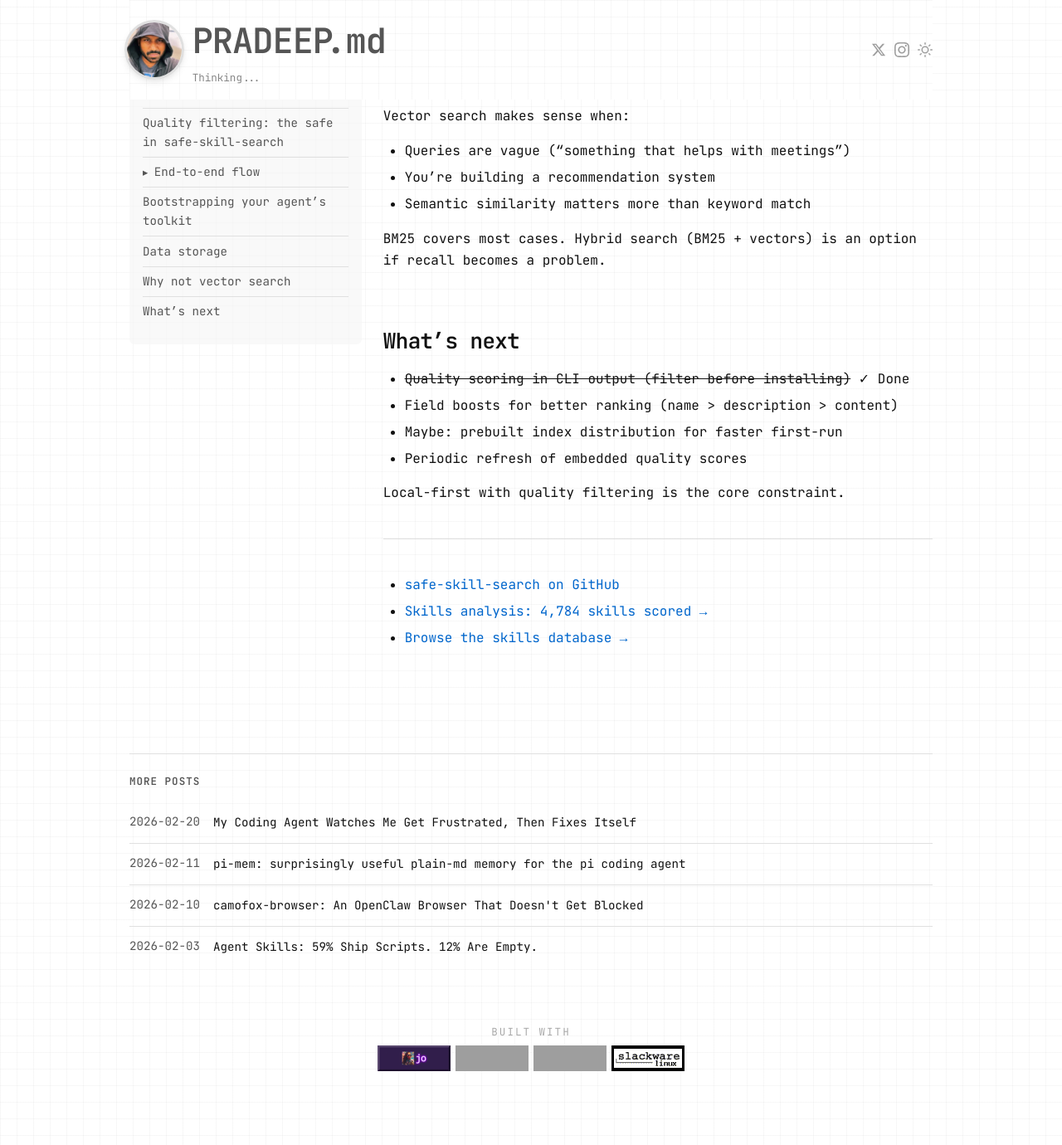
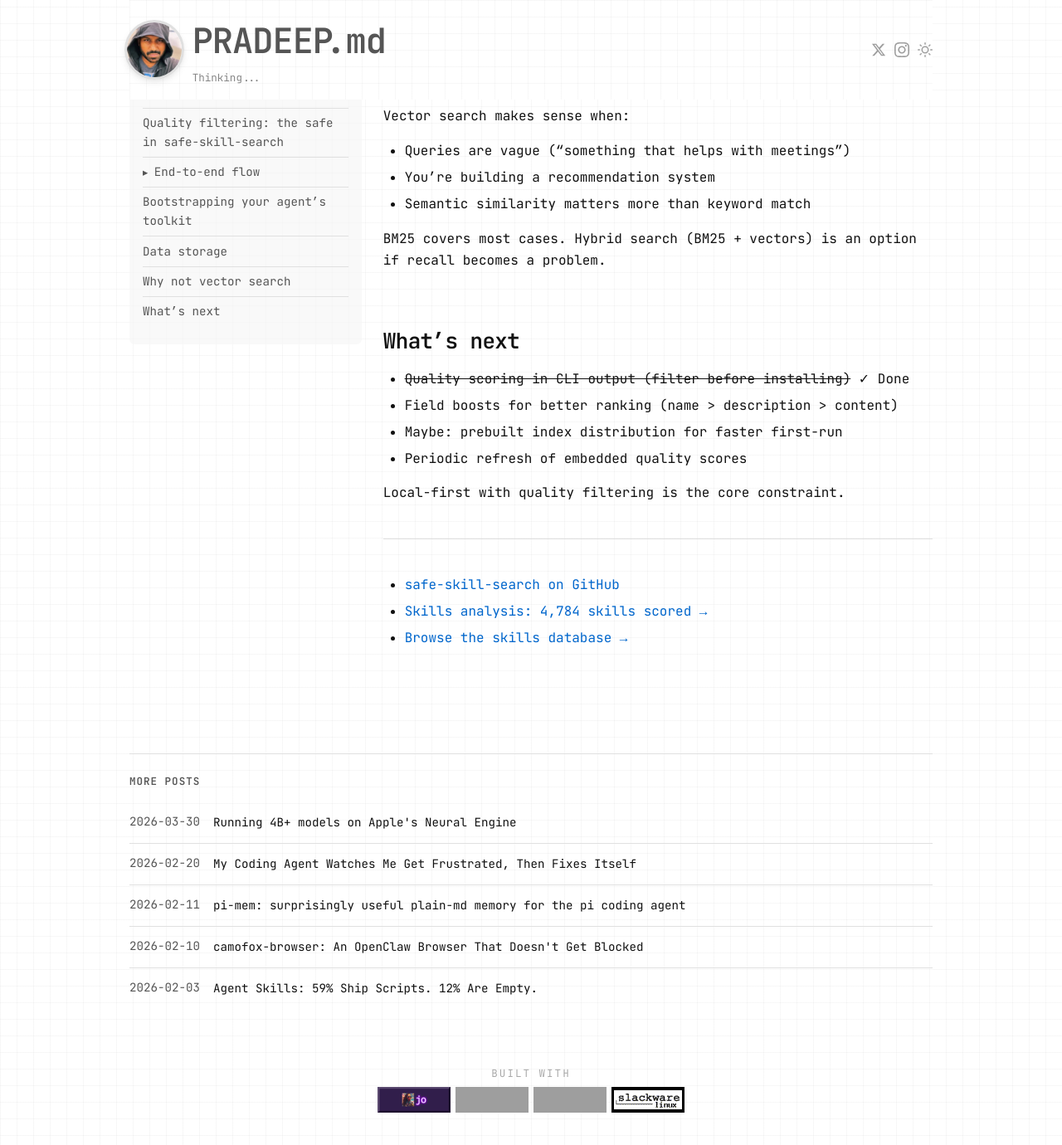
Before and after one commit to skyfallsin/skyfallsin.github.io, a Jekyll site: the page built from _posts/2026-02-03-skill-search-local-first.md, in a window 1280 px wide and 1400 px high, scrolled down 7612 px. Shown: the top 1380 px of the window at 83% size. Built offline with Jekyll 4.4.1, drawn with Linux system fonts in a browser that asks for light colours; nearby versions of some CDN libraries; some of the changed lines change nothing that is shown; grey boxes are pictures that could not be loaded.

Commit message:
publish: Running 4B+ models on Apple's Neural Engine
ANE blog post covering ane.cpp runtime, concurrency results, dispatch-bound
analysis, hardware bandwidth section, and field guide. Also adds footnote
styling, scroll-padding-top fix for sticky header anchors, and TOC h3
indent with pipe border.

```diff
--- a/_layouts/default.html
+++ b/_layouts/default.html
@@ -252,6 +252,7 @@
       --border: var(--lk-outline);
       --selection: var(--lk-selection);
     }
+    html { scroll-padding-top: 120px; }
     * { box-sizing: border-box; }
     body {
       font-family: "JetBrains Mono", monospace;
@@ -871,6 +872,16 @@
       font-weight: 600;
     }
 
+    .footnotes {
+      font-size: var(--lk-font-caption);
+      color: var(--text-muted);
+      line-height: var(--lk-leading-normal);
+      margin-top: var(--lk-size-2xl);
+      padding-top: var(--lk-size-md);
+    }
+    .footnotes ol { padding-left: var(--lk-size-lg); }
+    .footnotes li { margin-bottom: var(--lk-size-xs); }
+    .footnotes p { margin-bottom: var(--lk-size-3xs); }
     canvas { max-width: 100%; margin: var(--lk-size-lg) 0; }
 
     .post-layout {
@@ -953,7 +964,9 @@
       padding-left: 0;
     }
     .toc li.h3 {
-      padding-left: var(--lk-size-xs);
+      padding-left: var(--lk-size-md);
+      border-left: 1px solid var(--border);
+      margin-left: var(--lk-size-3xs);
     }
     .toc a {
       color: var(--text-muted);
--- /dev/null
+++ b/_posts/2026-03-30-apple-neural-engine-local-llm-agents.md
@@ -0,0 +1,164 @@
+---
+layout: post
+title: "Running 4B+ models on Apple's Neural Engine"
+date: 2026-03-30
+published: true
+description: "Dense 4B and 9B models run end-to-end on ANE. The interesting part isn't single-stream speed — it's running four concurrent agent streams locally without draining the battery."
+---
+
+**TL;DR:**
+- Dense 4B and 9B language models running entirely on Apple's Neural Engine, bypassing CoreML
+- Single-stream generation tops out around 7–8 tok/s on M3 Max, but four concurrent streams hit ~13 tok/s aggregate while the GPU and CPU stay idle
+- The Neural Engine is the same 16-core block on every M1 through M5 regardless of SKU — performance is predictable across devices
+- Code: [ane.cpp](https://github.com/skyfallsin/ane.cpp). Companion [field guide](https://github.com/skyfallsin/apple-neural-engine-field-guide) documents 40+ ANE experiments in an autoresearch-style loop
+
+---
+
+GPUs are great for local inference if the goal is raw tokens per second on one chat, but they're a poor fit if what you actually want is many small inference streams running quietly in the background for hours — on an M3 Max, sustained GPU inference pulls 40–60W from the GPU cluster alone[^1], and that adds up fast on battery.
+
+[Jo](https://askjo.ai) runs a local macOS component that handles on-device context — browser history clustering, note indexing, local tool dispatch — and today those workloads either wake the GPU or wait for the cloud, both of which have tradeoffs in power draw and latency respectively.
+
+What we really want is an autonomous ambient layer on your machine, things organizing by themselves and context building up quietly. Getting that to work without draining the battery means finding hardware that can carry parallel inference at low power — and if something can do that, the local side of Jo becomes a thing that runs continuously instead of intermittently. That's the target.
+
+## The Neural Engine
+
+Every Apple Silicon chip since M1 has a 16-core Neural Engine[^2] — same core count on the base Air as on the Max, same MIL programs through the same `_ANEInMemoryModel` interface, for five years running. An M1 Air and an M4 Max both have identical ANE blocks. That kind of consistency across SKUs is unusual for Apple, and it means we can target the ANE and know what to expect regardless of what machine a user has.
+
+Apple exposes the ANE through CoreML[^3], but CoreML doesn't give you direct control over dispatch scheduling or IOSurface tensor layout — both of which matter for autoregressive transformer decode. ane.cpp bypasses CoreML and talks to the ANE directly through Apple's private `AppleNeuralEngine.framework`[^4].
+
+| Generation | ANE cores | TOPS | Base BW | Process |
+|---|---:|---:|---:|---|
+| M1 (2020) | 16 | 11 | 68 GB/s | 5 nm |
+| M2 (2022) | 16 | 15.8 | 100 GB/s | 5 nm |
+| M3 (2023) | 16 | 18 | 100 GB/s | 3 nm |
+| M4 (2024) | 16 | 38 | 120 GB/s | 3 nm |
+| M5 (2025) | 16 | — | 154 GB/s | 3 nm |
+
+TOPS have doubled from M3 to M4, but we're nowhere near saturating even the M1's 11 TOPS — our bottleneck is dispatch overhead, not raw compute. That makes the TOPS progression less interesting than the fact that the dispatch architecture hasn't changed. Base-tier memory bandwidth has also grown substantially, and the effect on ANE work is [less straightforward](#more-on-the-hardware).
+
+## What we built
+
+[ane.cpp](https://github.com/skyfallsin/ane.cpp) runs dense 4B and 9B models end-to-end on the Neural Engine, building on [maderix](https://github.com/maderix/ANE)[^4]'s reverse-engineering of Apple's private ANE framework and [johnmai-dev](https://github.com/johnmai-dev/ANE-LM)[^5]'s first working LLM runtime on ANE. Current M3 Max numbers:
+
+| Model | Prompt | Generate |
+|---|---:|---:|
+| Qwen3-4B | 26.59 tok/s | 7.27 tok/s |
+| Qwen3.5-4B[^7] | 13.68 tok/s | 8.37 tok/s |
+| Qwen3.5-9B | 3.97 tok/s | 4.27 tok/s |
+
+### Concurrency
+
+Seven tokens per second isn't fast. But single-stream speed isn't really the point — what's more interesting is concurrency. During token generation most of the ANE's capacity goes unused, which means we can run multiple streams at once:
+
+| Active streams | Aggregate tok/s | Per-stream avg |
+|---:|---:|---:|
+| 1 | 7.18 | ~7.18 |
+| 2 | 8.55 | ~4.28 |
+| 4 | 12.9–13.1 | ~3.3 |
+
+Four concurrent inference streams, locally, one process, on the neural engine, with the GPU and CPU staying free for everything else. If you just look at tokens-per-joule, the neural engine looks roughly comparable to GPU/CPU work in our measurements so far. But combine that with slower token generation and it means you can run this in parallel with multiple jobs for a much longer time.
+
+We haven't really had the opportunity before to run many little agent streams locally, continuously, without turning the machine into a space heater. There have been some reports that M4s and M5s can more aggressively speed things up using runtime paths[^12] we don't currently have access to on M3, but we haven't verified that yet.
+
+## How the runtime works
+
+ane.cpp compiles each weight matrix into an ANE convolution kernel[^8] with weights baked in at compile time, and for each generated token the runtime bounces back and forth between ANE and CPU — ANE handles the big matrix multiplications, CPU handles the sequential stuff like attention and normalization that ANE can't do well in fp16[^9].
+
+<div style="max-width: 480px; margin: 2em auto; font-family: 'JetBrains Mono', monospace; font-size: 12px; line-height: 1.6;">
+<div style="padding: 6px 12px; background: var(--bg-alt); border: 1px solid var(--border); border-radius: 4px; margin-bottom: 4px; text-align: center; color: var(--text-muted);">
+  Embedding lookup (CPU)
+</div>
+<div style="text-align: center; color: var(--text-muted); opacity: 0.5; line-height: 1;">↓</div>
+<div style="border: 2px solid var(--accent); border-radius: 6px; padding: 10px 12px; margin-bottom: 4px;">
+  <div style="text-align: center; color: var(--text-muted); font-size: 11px; margin-bottom: 6px;">× 32 layers</div>
+  <div style="display: grid; grid-template-columns: 1fr 1fr; gap: 4px;">
+    <div style="padding: 4px 8px; background: var(--bg-alt); border: 1px solid var(--border); border-radius: 3px; color: var(--text-muted);">RMSNorm (CPU)</div>
+    <div style="padding: 4px 8px; background: var(--accent); color: #fff; border-radius: 3px;"><b>Fused QKV</b> (ANE)</div>
+    <div style="padding: 4px 8px; background: var(--bg-alt); border: 1px solid var(--border); border-radius: 3px; color: var(--text-muted);">RoPE + Attn (CPU)</div>
+    <div style="padding: 4px 8px; background: var(--accent); color: #fff; border-radius: 3px;"><b>O proj + res</b> (ANE)</div>
+    <div style="padding: 4px 8px; background: var(--bg-alt); border: 1px solid var(--border); border-radius: 3px; color: var(--text-muted);">RMSNorm (CPU)</div>
+    <div style="padding: 4px 8px; background: var(--accent); color: #fff; border-radius: 3px;"><b>FFN + res</b> (ANE)</div>
+  </div>
+</div>
+<div style="text-align: center; color: var(--text-muted); opacity: 0.5; line-height: 1;">↓</div>
+<div style="padding: 6px 12px; background: var(--bg-alt); border: 1px solid var(--border); border-radius: 4px; margin-bottom: 4px; text-align: center; color: var(--text-muted);">
+  Final norm (CPU)
+</div>
+<div style="text-align: center; color: var(--text-muted); opacity: 0.5; line-height: 1;">↓</div>
+<div style="padding: 6px 12px; background: var(--accent); color: #fff; border-radius: 4px; text-align: center;">
+  <b>LM head</b> (ANE, chunked)
+</div>
+</div>
+
+The key operations are the fused kernels — `oproj_add` combines the output projection with a residual add in a single ANE dispatch[^10], and `ffn_resadd` does the same for the SwiGLU FFN block[^10]. This matters because decode on this hardware is dispatch-bound, with a rough fit of `latency ≈ 119µs + bytes / 78 GB/s`[^9] and about 113 dispatches per generated token where the fixed overhead dominates. Cutting even a few dispatches per layer adds up quickly across 32 layers.
+
+Each weight matrix compiles into a MIL convolution program[^8] that gets loaded onto the ANE via Apple's private `AppleNeuralEngine.framework`[^4], and a persistent compile cache means the first-run compilation cost only needs to be paid once per kernel variant.
+
+### Prefill
+
+For prefill (processing the prompt), we pack multiple tokens into the W-lane dimension of the ANE's IOSurface tensors[^11]. The ANE requires a minimum spatial width of 32, so for single-token decode most of that width is wasted. During prefill we can batch 4 tokens at once across those lanes, which gets us roughly 2x the throughput compared to generation.
+
+## More on the hardware
+
+The ANE uses memory differently than a GPU. Weights don't stream from DRAM during inference — they're baked into ANE kernels at compile time. So the classic GPU bottleneck (bandwidth-bound weight loading) doesn't apply here. What does flow through memory is activation data: every time the runtime bounces between ANE and CPU — roughly 113 times per generated token — it writes results to an IOSurface and reads them back through DMA. Our measurements give an effective per-dispatch transfer rate of about 78 GB/s, with the bulk of each dispatch's latency (~119µs) coming from fixed overhead rather than the transfer itself.
+
+For single-stream decode, that means bandwidth barely registers. Activation tensors are small at 4B scale (a few KB per dispatch), and the fixed dispatch overhead dominates so thoroughly that the M3 Pro's bandwidth regression — 154 vs the M2 Pro's 205 GB/s, after Apple trimmed the memory bus from 256-bit to 192-bit — produced no measurable change in ANE throughput. Single-stream decode is dispatch-bound, and no amount of extra bandwidth changes that.
+
+But the workload we actually care about isn't single-stream. Four concurrent sessions generating tokens simultaneously means four times the activation traffic sharing the same memory bus. During W-lane batched prefill, each dispatch carries 4× the data. And if future runtime improvements chip away at that 119µs dispatch overhead — which is the single biggest thing standing between ANE inference and meaningfully higher throughput — the bandwidth term becomes the next ceiling. At that point, the difference between a base-tier M1 at 68 GB/s and a base-tier M5 at 154 GB/s starts determining how many concurrent streams can run before they contend with each other.
+
+All our concurrency measurements are on M3 Max, which has 307+ GB/s of headroom. Whether a base-chip M1 or M5 would show different scaling is an open question — but it's the right question, because the workload we're building toward (multiple always-on agent streams on a MacBook Air) is exactly the scenario where base-tier bandwidth would be the constraint.
+
+## What's next
+
+The immediate priority is getting this into Jo — wiring ane.cpp as the backend for local indexing, background summarization, and the other ambient workloads that currently wake the GPU or round-trip to the cloud. That's the whole reason we went down this rabbit hole, and the concurrency numbers are good enough to start building on.
+
+Beyond that, the things we're most interested in:
+
+**Newer chips.** All of our measurements are on M3 Max, and several dead ends — runtime-weight convolutions, `_ANEClient` direct evaluation, multi-procedure MIL chaining — have external reports suggesting they may work on M4 or M5. The M4 doubled ANE TOPS from 18 to 38, and the M5 introduced per-GPU-core Neural Accelerators and a higher-bandwidth memory path. We don't know yet whether those translate into meaningfully faster dispatch or just more headroom we can't saturate, but finding out is near the top of the list.
+
+**Smaller models.** A 1–2B dense model that's good enough for classification, routing, and summarization would be substantially faster on ANE — fewer layers means fewer dispatches per token, which is exactly where our bottleneck is. We currently support Qwen3 and Qwen3.5 at 4B and 9B; adding smaller variants or other architectures is straightforward.
+
+**Rigorous energy measurement.** The energy story is central to the thesis but we haven't published proper numbers yet. We have `powermetrics`-based tooling in the repo (`scripts/energy_benchmark.sh`) that measures per-subsystem power draw during inference, and the preliminary picture is encouraging. We just need to run it systematically across workloads and concurrency levels and publish the results.
+
+**More model architectures.** ane.cpp currently only runs Qwen-family models. The compilation and dispatch infrastructure is generic enough that adding other dense transformer architectures (Llama, Gemma, Phi) should be mostly a matter of wiring up the layer configs and any architecture-specific attention patterns.
+
+The optimizations that survived are the boring ones — fused kernels[^10], W-lane batching[^11], chunked FFN — and plenty of ideas didn't. The companion [field guide](https://github.com/skyfallsin/apple-neural-engine-field-guide)[^13] records dead ends alongside wins in a [karpathy/autoresearch](https://github.com/karpathy/autoresearch)-style loop: write a focused test, measure it, keep or discard, repeat.
+
+## Repos
+
+- [ane.cpp](https://github.com/skyfallsin/ane.cpp)
+- [apple-neural-engine-field-guide](https://github.com/skyfallsin/apple-neural-engine-field-guide)
+
+Both repos are MIT-licensed. We'd love contributions, especially from anyone with M4 or M5 hardware.
+
+## Acknowledgments
+
+This work wouldn't exist without [maderix](https://github.com/maderix/ANE), who reverse-engineered Apple's private ANE framework and made direct hardware access possible, and [johnmai-dev](https://github.com/johnmai-dev/ANE-LM), who built the first working LLM runtime on top of it. ane.cpp is a fork of johnmai-dev's project. Thanks also to [thebasedcapital](https://github.com/thebasedcapital/ane-infer) for exploring `_ANEClient` direct evaluation and multi-procedure MIL paths, and to the [Qwen team](https://huggingface.co/Qwen) for the excellent open-weight models we run on this hardware.
+
+---
+
+[^1]: Measured with [llama.cpp](https://github.com/ggml-org/llama.cpp) at full GPU utilization on M3 Max.
+
+[^2]: Apple's Neural Engine is a fixed-function matrix accelerator present in every Apple Silicon chip since M1. Apple publishes TOPS and memory bandwidth specs per generation — see the specs table above. Within a generation, every SKU (base, Pro, Max) shares the same 16-core ANE block; only the Ultra variants (Mac Studio and Mac Pro) double it to 32 cores. Base-chip bandwidth has grown from 68 GB/s (M1, LPDDR4X) to 154 GB/s (M5, LPDDR5X-9600), while Max variants range from 410 to 614 GB/s. Unlike GPU configurations which vary dramatically by price tier, the ANE is one of the most consistent pieces of silicon in the lineup. Source data from Apple's [product spec sheets](https://support.apple.com/en-us/111902) and [Wikipedia's Apple Silicon articles](https://en.wikipedia.org/wiki/Apple_M4).
+
+[^3]: [CoreML](https://developer.apple.com/documentation/coreml) is Apple's public ML framework. It can target the ANE, but the compiler makes opaque decisions about what runs where, the supported operation set is constrained, and there's no direct control over dispatch scheduling or IOSurface layout — all of which matter for autoregressive transformer decode.
+
+[^4]: [maderix/ANE](https://github.com/maderix/ANE) — reverse-engineered Apple's private `AppleNeuralEngine.framework` to enable direct ANE access via `_ANEInMemoryModel`, `_ANERequest`, and `_ANEIOSurfaceObject` ObjC runtime classes, bypassing CoreML entirely. This is the foundation that makes everything else here possible.
+
+[^5]: [johnmai-dev/ANE-LM](https://github.com/johnmai-dev/ANE-LM) — built the first working LLM inference runtime on top of maderix's ANE bridge, including safetensors loading, tokenizer support, chat templates, and a full Qwen3 forward pass on ANE. ane.cpp is a fork of this project.
+
+[^6]: [Qwen3](https://huggingface.co/Qwen/Qwen3-4B) and [Qwen3.5](https://huggingface.co/Qwen/Qwen3.5-4B) are dense transformer models from Alibaba's Qwen team. Qwen3.5 uses a hybrid architecture mixing full attention with DeltaNet linear attention layers. We currently support the 4B and 9B parameter variants.
+
+[^7]: Qwen3.5-4B uses a [hybrid DeltaNet + full attention architecture](https://qwenlm.github.io/blog/qwen3.5/) where most layers use linear attention with convolutional state, and every Nth layer uses standard full attention with KV cache. This means the per-layer ANE kernel structure varies — linear attention layers use a different projection pattern than full attention layers.
+
+[^8]: ANE convolution kernels are compiled from [MIL (Model Intermediate Language)](https://apple.github.io/coremltools/docs-guides/source/model-intermediate-language.html) programs. Each weight matrix becomes a `conv` op with weights baked into the program binary. The ANE compiler turns these into hardware instructions loaded via `compileWithQoS:options:error:` and `loadWithQoS:options:error:` on `_ANEInMemoryModel`.
+
+[^9]: fp16 RMSNorm on ANE showed an error floor of roughly 0.01 that was too large for fused norm+FFN mega-kernels we wanted to build — this is documented in detail in the [field guide test results](https://github.com/skyfallsin/apple-neural-engine-field-guide/blob/main/tests/README.md). The dispatch scaling fit comes from the same measurement suite.
+
+[^10]: `oproj_add` fuses the output projection convolution with a residual add in one ANE dispatch: `x_updated = x_residual + conv(O_proj, attn_out)`. `ffn_resadd` fuses the full SwiGLU FFN (gate + up + silu + down projections) with a residual add: `output = x_residual + down(silu(gate(x)) * up(x))`. Each saves one ANE dispatch per layer, which at ~119µs fixed cost per dispatch adds up quickly across 32 layers.
+
+[^11]: The ANE requires IOSurface tensors with a minimum spatial width (W dimension) of 32. For single-token decode, 31 of those lanes are unused. W-lane batching packs multiple independent tokens or requests into those lanes — during prefill we batch 4 prompt tokens across the W dimension, and during concurrent serving we batch decode steps from multiple active sessions. This is the primary mechanism behind the concurrency throughput scaling.
+
+[^12]: [thebasedcapital/ane-infer](https://github.com/thebasedcapital/ane-infer) explored `_ANEClient` direct evaluation via `doEvaluateDirectWithModel:options:request:qos:error:` which bypasses the ANE daemon, and also investigated multi-procedure MIL models and chaining APIs (`prepareChainingWithModel:`). Their headline speeds come from Metal GPU decode on M5 hardware, not from a superior ANE path, but the direct eval and multi-procedure discoveries are real and may matter on newer chips.
+
+[^13]: The [apple-neural-engine-field-guide](https://github.com/skyfallsin/apple-neural-engine-field-guide) contains 40+ focused test programs documenting what works and what doesn't on ANE, including failed attempts at speculative decode, runtime-weight convolutions, ANE-only attention, and various fusion strategies. It follows a [karpathy/autoresearch](https://github.com/karpathy/autoresearch)-style loop of write → measure → keep or discard.
```
